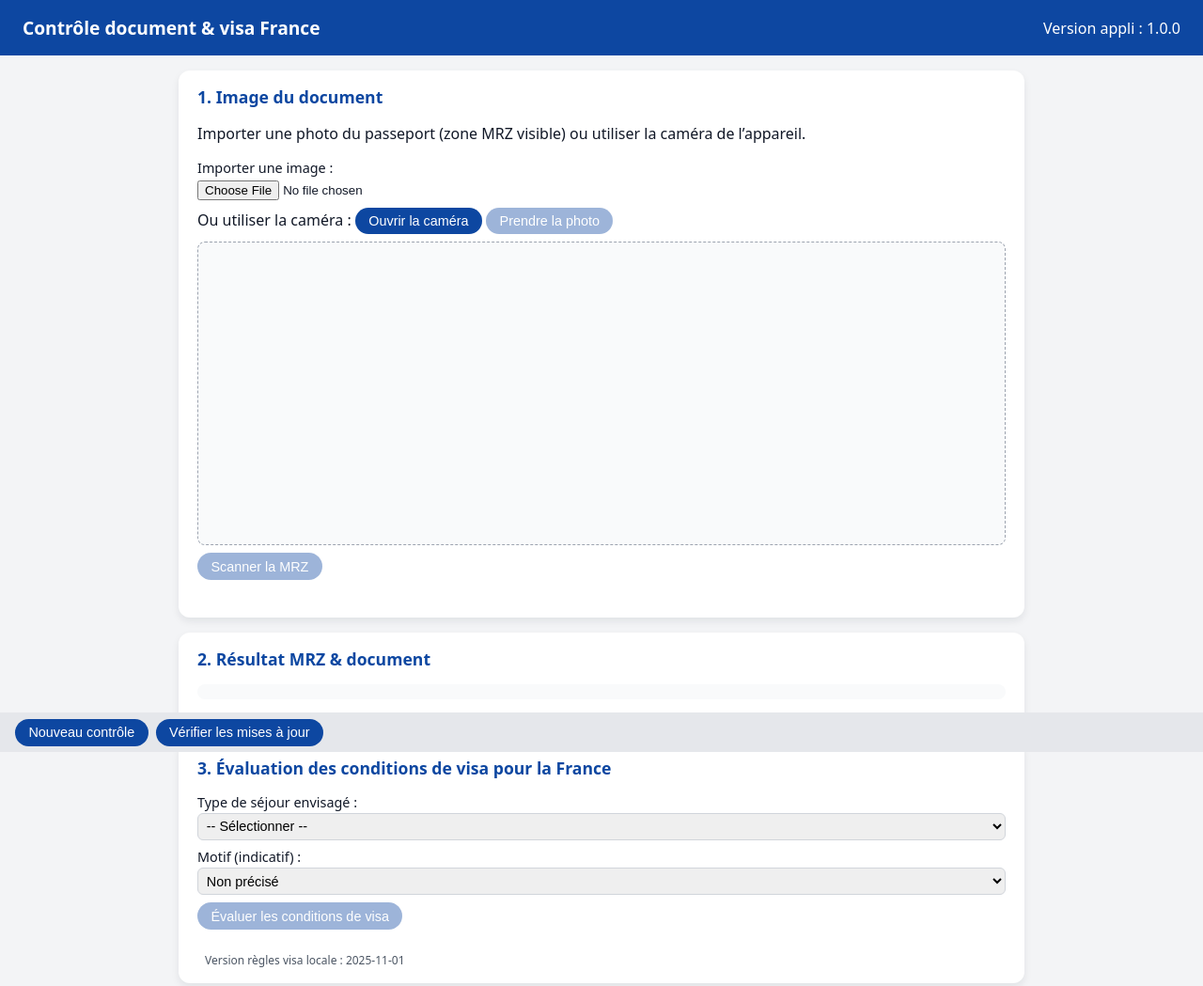
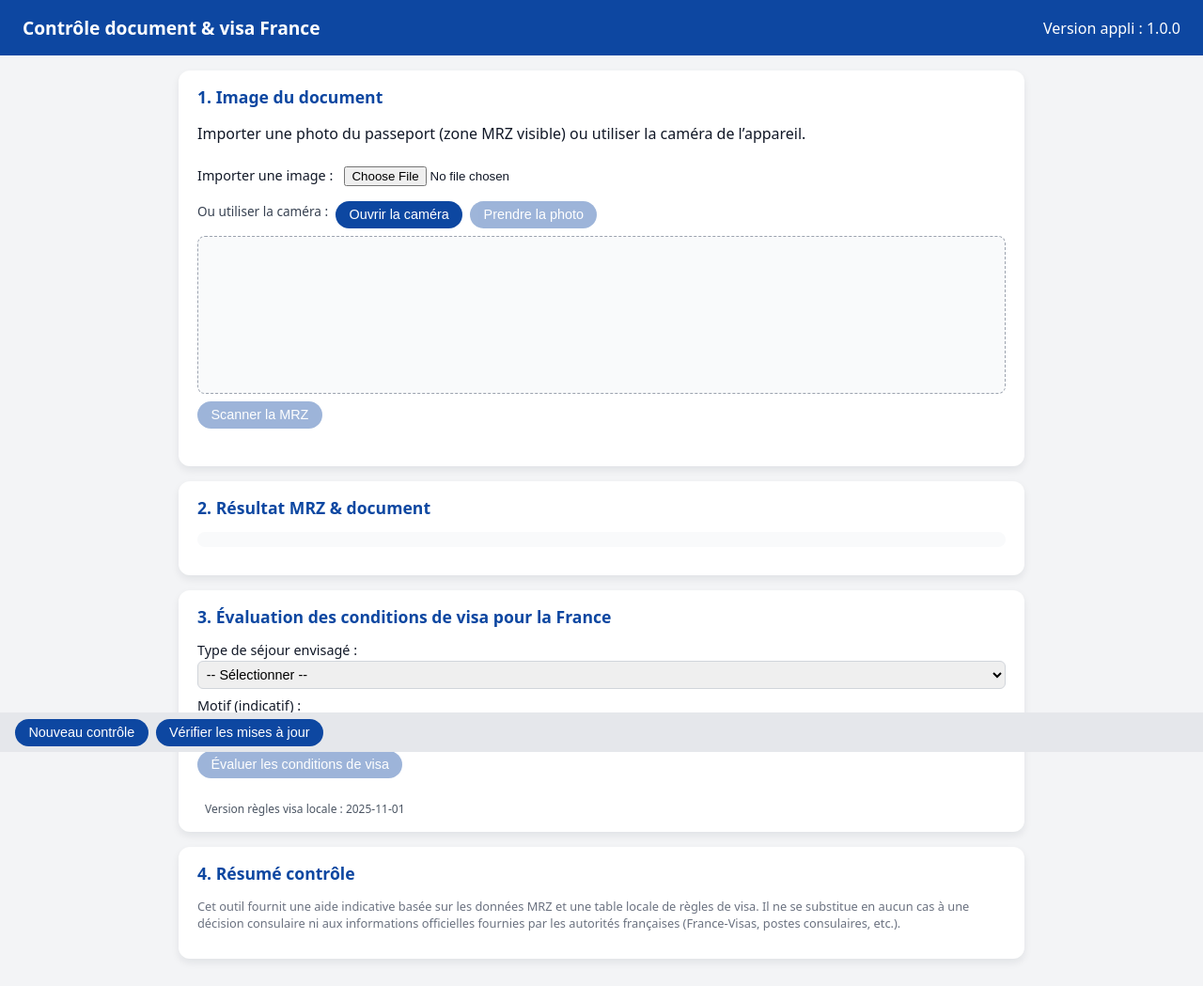
Before and after one commit to dmariotti06/passport-mrz-checker, a plain HTML site: page index.html in a window 1280 px wide. Shown: the top 1049 px of the page at 94% size. Drawn offline with Linux system fonts and the light colour scheme.

Commit message:
Update style.css

```diff
--- a/style.css
+++ b/style.css
@@ -45,12 +45,21 @@ main {
   border-radius: 0.5rem;
   padding: 0.5rem;
   background: #f9fafb;
+  display: flex;
+  flex-direction: column;
+  gap: 0.5rem;
+  align-items: center;
+}
+
+#camera-video {
+  max-width: 100%;
+  border-radius: 0.5rem;
+  display: none; /* caché tant que la caméra n'est pas activée */
 }
 
 #preview-canvas {
   max-width: 100%;
   display: block;
-  margin: 0 auto;
 }
 
 button {
@@ -102,6 +111,11 @@ label {
   font-size: 0.9rem;
 }
 
+.label-inline {
+  display: inline-block;
+  margin-right: 0.5rem;
+}
+
 select {
   width: 100%;
   padding: 0.3rem;
@@ -146,3 +160,16 @@ footer button {
   color: #4b5563;
   margin-left: 0.5rem;
 }
+
+.camera-controls {
+  margin-top: 0.5rem;
+  display: flex;
+  flex-wrap: wrap;
+  gap: 0.5rem;
+  align-items: center;
+}
+
+.camera-controls span {
+  font-size: 0.85rem;
+  color: #374151;
+}
```
